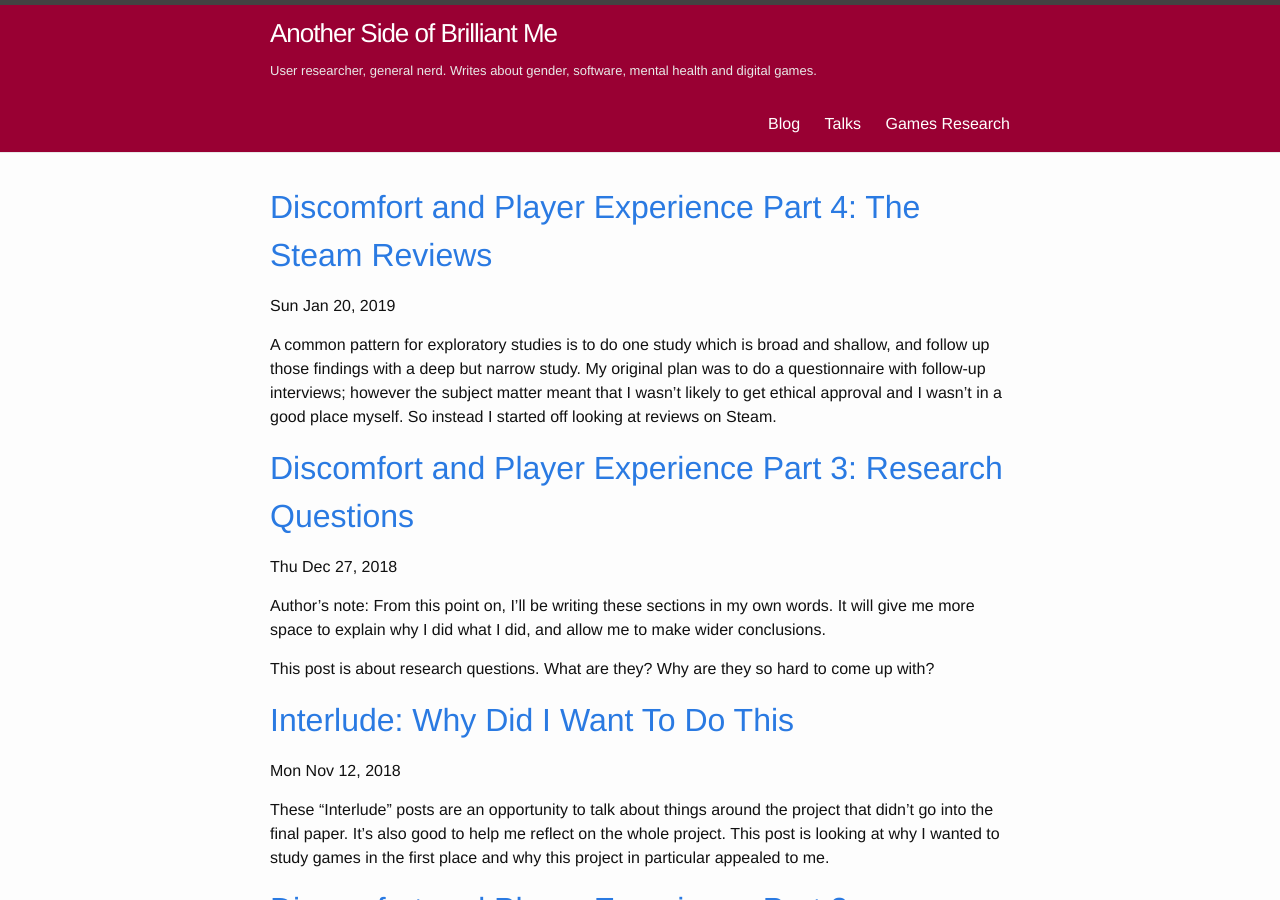
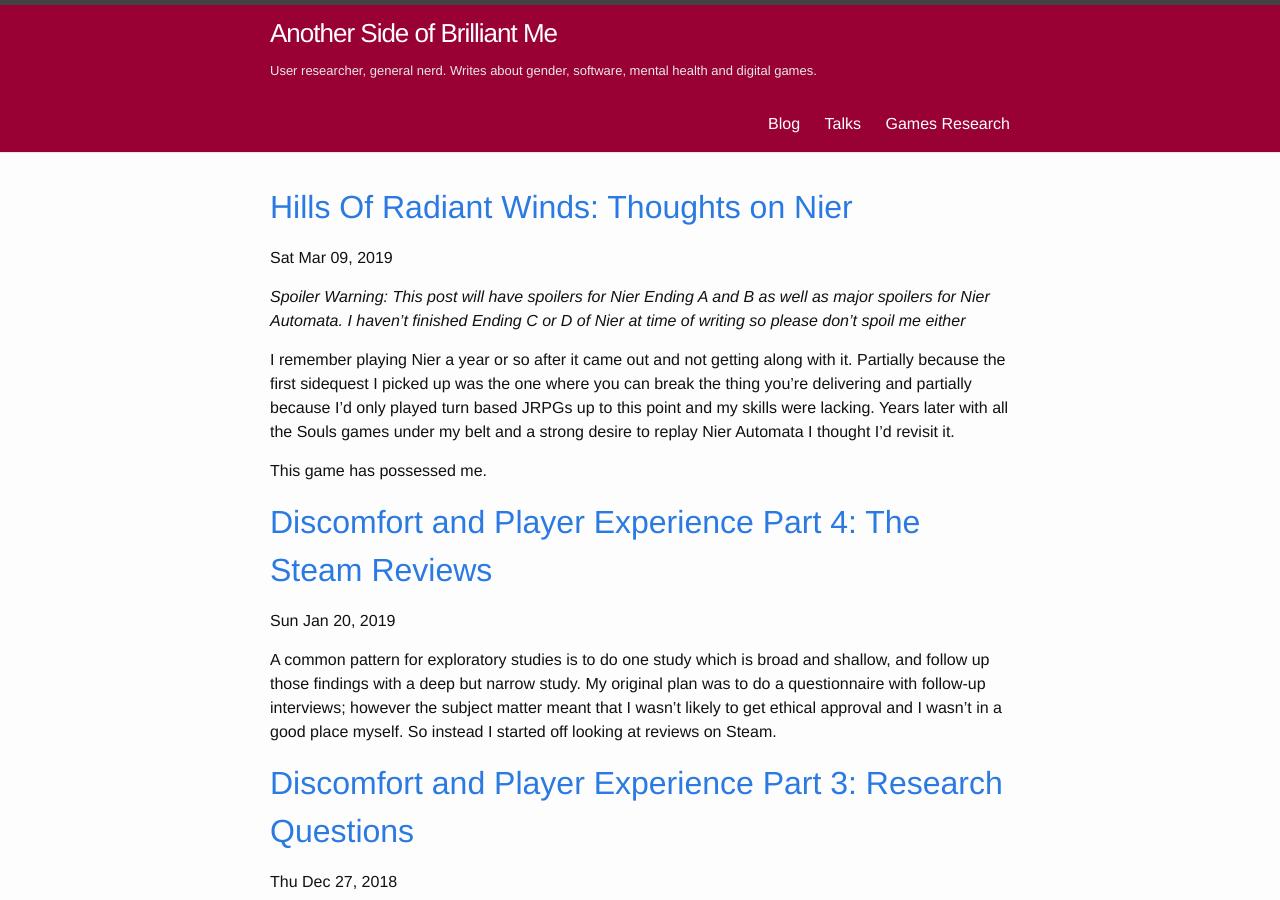
Before and after one commit to kitation/kitation.github.io, a Jekyll site: the page built from index.html, in a window 1280 px wide and 900 px high. Built offline with Jekyll 4.4.1, drawn with Linux system fonts in a browser that asks for light colours; the list of posts is cut into pages by our own code; some of the changed text lies outside the part shown.

Commit message:
Actually publish it omfg

```diff
--- a/_posts/2019-03-09-hills-of-radiant-winds.markdown
+++ b/_posts/2019-03-09-hills-of-radiant-winds.markdown
@@ -10,9 +10,9 @@
 - gaming
 ---
 
-*Spoiler Warning: This post will have spoilers for Nier Ending A and B. I haven't finished Ending C or D at time of writing so please don't spoil me either*
+*Spoiler Warning: This post will have spoilers for Nier Ending A and B as well as major spoilers for Nier Automata. I haven't finished Ending C or D of Nier at time of writing so please don't spoil me either*
 
-I remember playing Nier a year or so after it came out and not getting along with it. Partially because the first sidequest I picked up was the one where you can break the thing you're delivering and partially because I'd only played turn based JRPGs up to this point and my skills were lacking. Years later with all the Souls games under my belt and a strong desire to play Nier Automata I thought I'd revisit it.
+I remember playing Nier a year or so after it came out and not getting along with it. Partially because the first sidequest I picked up was the one where you can break the thing you're delivering and partially because I'd only played turn based JRPGs up to this point and my skills were lacking. Years later with all the Souls games under my belt and a strong desire to replay Nier Automata I thought I'd revisit it.
 
 This game has possessed me.
 
@@ -20,6 +20,16 @@
 
 It's actually really hard to write reviews or thoughts on games for me. Often the thing I love about a game is actually hard to describe after the fact; there's something about the experience that carries you and lingers with you that's wordless, it's just feelings. However it's very easy to think of things that are not so good about the game, because they are things that disconnect you from that experience. So I'm starting with a few of those, and then I can get on with the nonsensical praise.
 
-The way Nier comforts Emil after the body change is one of the best scenes in the game. The voice acting for Emil in his emotional scenes is so good. It's jarring then when Nier's response to the Ulitmate Weapon at the Aerie is basically "yeah you killed everyone but we're ok so meh". I think it ruins what should be a powerful scene and made me so angry at the character I was supposed to "be".
+The way Nier comforts Emil after the body change is one of the best scenes in the game. The voice acting for Emil in his emotional scenes is so good. It's jarring then when Nier's response to the Ultimate Weapon at the Aerie is basically "yeah you killed everyone but we're ok so meh". I think it ruins what should be a powerful scene and made me so angry at the character I was supposed to "be".
 
-Kaine would be a better character with trousers on. It does remove the gravitas from some of her scenes when you're looking at her barely covered butt. I had the same issue in Automata where some serious moments are marred by a camera angle showing off 2B's underclothes.
+Kaine would be a better character with trousers on. It does remove the gravitas from some of her scenes when you're looking at her barely covered butt. I had the same issue in Automata where some serious moments are marred by a camera angle showing off 2B's underclothes. It's not game-breaking but it's disappointing, and a reminder that this world was created and built by men.
+
+Right, let's get on to the good stuff.
+
+This game made me think a lot about the difference between functional and emotional challenge. The first time through the game is hard; upgrade materials for weapons need to be collected, the healing item limit helps to prevent cheesing of some of the longer boss sections. The combat is serviceable but clunky especially compared to Automata and there were certain enemies that I could never work out the dodge timings for properly. You don't know what you're doing or where you're going, your motivation is a fairly standard "collect items for access to final boss" so you can get your daughter back.
+
+The second time through the combat is nearly trivial, you keep your level and weapons from the previous playthrough so enemies melt like butter. This part of the game is where you'll hoover up all the "kill this boss in under a minute" achievements. You become the most powerful entity this world has seen. However this is more than just a "play it again" scenario. The second playthrough has extra narrative content; some of which is cutscene but a lot of it is extra dialogue for the previously assumed mindless enemies. You find out that the older brother wasn't mercilessly killed by robots but actually by the younger brother's careless mistake. The hordes of Shades you kill in the Aerie talk about how afraid they are of you, that they know you're coming heralds the end of their existence. Enemies in the last section scream and beg for you to stop killing them, that you're making a mistake that you will never be able to come back from. You've gone from hero to villain and it's heartbreaking. Yeah the bosses are easy to kill but now you don't *want* to kill them, you're joining in the voices begging you to stop.
+
+The last revelation is that actually the bad guy is you, not just in a metaphorical sense, but in that the last boss, this hyped up Shadowlord who kidnapped your daughter, is actually you, or rather the soul that should be living in your body. He didn't kidnap *your* child, he rescued *his* child *from you*. There's no way to compromise, there's only one body but two souls who want it, both with valid and equal claims. Your character only "wins" because he's the one you're controlling. It turns out in Nier Automata that your act of murdering this soul is that humanity just dies out. You actually are the apocalypse made flesh.
+
+This game will break you. It's beautiful and tragic. Since playing I've started just absorbing related content; soundtracks, book translations, wikis. It's a wonderful commentary on death and violence in gaming and the "hero solves everything with violence" trope. It's a discussion on what happens with both sides are equally right but fundamentally incompatible. It's a game where you break your own heart through your own actions, and it's never going to let me forget.
```
Also changed, not shown: other parts of _posts/2019-03-09-hills-of-radiant-winds.markdown (+1 -1 lines).
